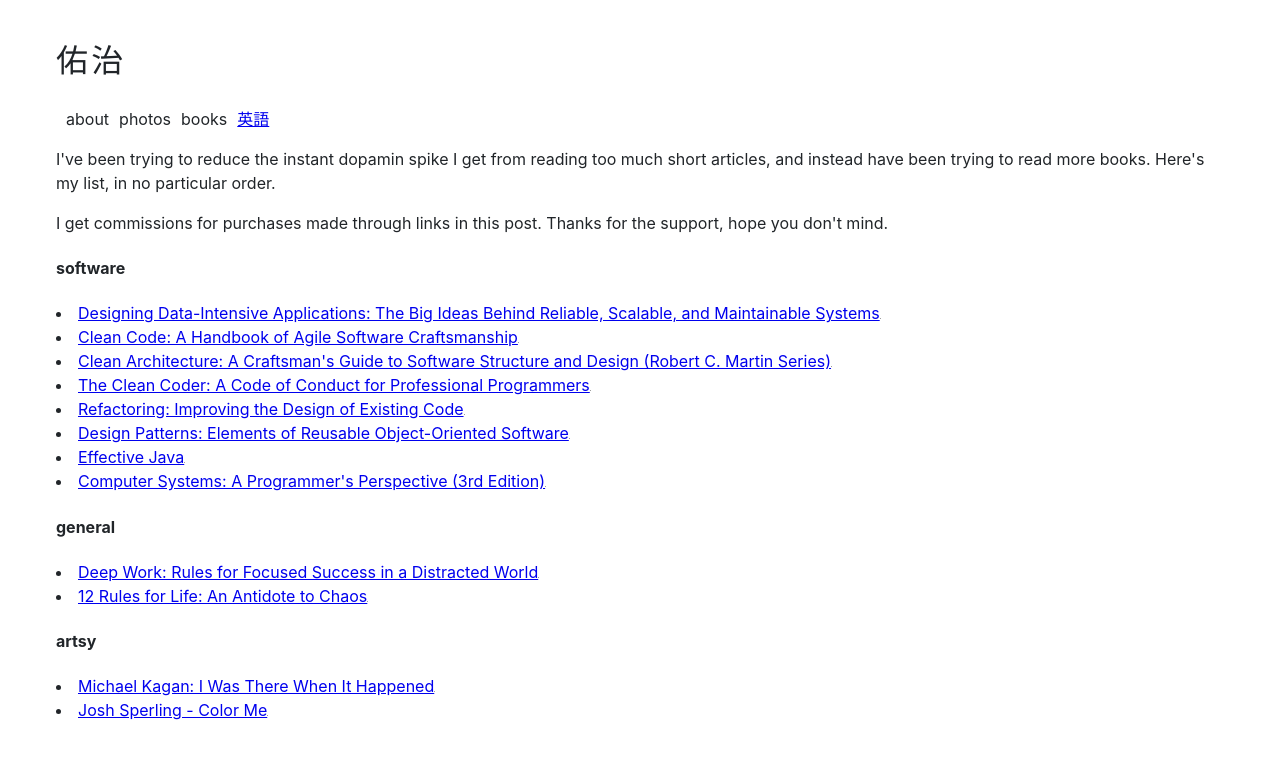
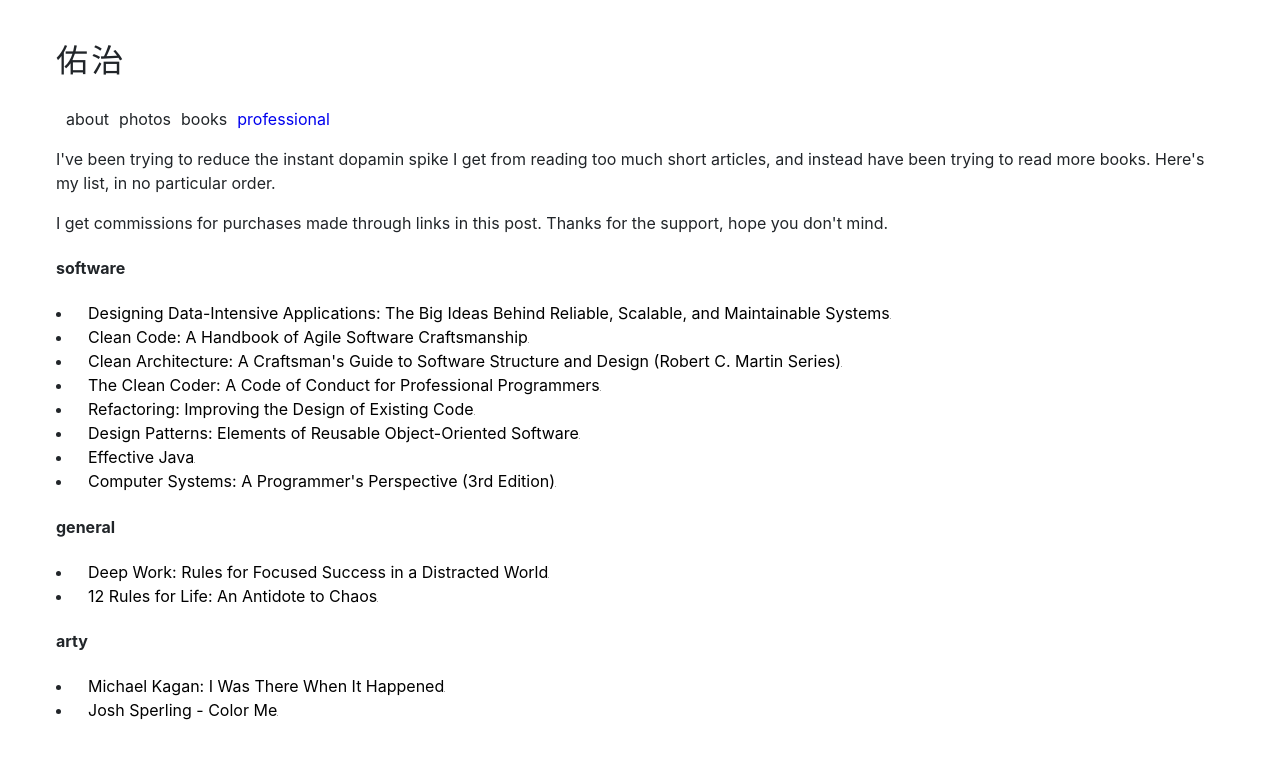
Before and after one commit to StevenConnors/me, a Next.js app: page /books in a window 1280 px wide. Shown: the top 758 px of the page. Built offline with nearby package versions, Linux system fonts and the light colour scheme; grey boxes are pictures that could not be loaded.

Commit message:
tweak some styles

```diff
--- a/components/header.js
+++ b/components/header.js
@@ -10,7 +10,7 @@ export default function Header() {
       </Head>
 
       <Link href="/">
-        <h1>佑治</h1>
+        <h1 className={styles.titleText}>佑治</h1>
       </Link>
 
       <Link href="/about">
@@ -26,7 +26,7 @@ export default function Header() {
       </Link>
 
       <a className={styles.link} href="https://www.linkedin.com/in/steven-connors/">
-        <span>英語</span>
+        <span>professional</span>
       </a>
     </>
   )
--- a/components/header.module.css
+++ b/components/header.module.css
@@ -1,3 +1,18 @@
 .link {
   margin-left: 10px;
+  cursor: pointer;
+  text-decoration: none;
 }
+.link:visited {
+  color: black;
+}
+.link:hover {
+  color: #009900;
+}
+
+.titleText {
+  cursor:pointer;
+}
+.titleText:hover {
+  color: #009900;
+}
--- a/pages/about.js
+++ b/pages/about.js
@@ -1,5 +1,3 @@
-import Head from 'next/head'
-import Link from 'next/link'
 import Header from '../components/header'
 
 export default function About() {
@@ -7,6 +5,9 @@ export default function About() {
     <>
       <Header />
 
+      <br></br>
+      <br></br>
+
       <div>
         The name 佑治 means "heal the person to your right". Whoever you may be, I hope I can be that person for you.
       </div>
--- a/pages/books.js
+++ b/pages/books.js
@@ -1,12 +1,5 @@
 import Header from '../components/header'
-
-const amazonLinkStyle = {
-  border: "none !important",
-  margin: "0px !important",
-  selection: "none",
-  color:"inherit",
-  textDecoration: "none",
-}
+import styles from '../styles/utils.module.css'
 
 export default function About() {
   return (
@@ -21,52 +14,50 @@ export default function About() {
       <div>
         <h4> software </h4>
         <li>
-          <a target="_blank" style={{ amazonLinkStyle }} href="https://www.amazon.com/gp/product/1449373321/ref=as_li_tl?ie=UTF8&camp=1789&creative=9325&creativeASIN=1449373321&linkCode=as2&tag=yujitanaka-20&linkId=a963972a2c7d43baaf829db0005bad6f">Designing Data-Intensive Applications: The Big Ideas Behind Reliable, Scalable, and Maintainable Systems</a><img src="//ir-na.amazon-adsystem.com/e/ir?t=yujitanaka-20&l=am2&o=1&a=1449373321" width="1" height="1" border="0" alt="" />
+          <a target="_blank" className={styles.amazonLink} href="https://www.amazon.com/gp/product/1449373321/ref=as_li_tl?ie=UTF8&camp=1789&creative=9325&creativeASIN=1449373321&linkCode=as2&tag=yujitanaka-20&linkId=a963972a2c7d43baaf829db0005bad6f">Designing Data-Intensive Applications: The Big Ideas Behind Reliable, Scalable, and Maintainable Systems</a><img src="//ir-na.amazon-adsystem.com/e/ir?t=yujitanaka-20&l=am2&o=1&a=1449373321" width="1" height="1" border="0" alt="" />
         </li>
         <li>
-          <a target="_blank" style={{ amazonLinkStyle }} href="https://www.amazon.com/gp/product/0132350882/ref=as_li_tl?ie=UTF8&camp=1789&creative=9325&creativeASIN=0132350882&linkCode=as2&tag=yujitanaka-20&linkId=14e6112fc2e73952a8d9459ff6e0b904">Clean Code: A Handbook of Agile Software Craftsmanship</a><img src="//ir-na.amazon-adsystem.com/e/ir?t=yujitanaka-20&l=am2&o=1&a=0132350882" width="1" height="1" border="0" alt="" />
+          <a target="_blank" className={styles.amazonLink} href="https://www.amazon.com/gp/product/0132350882/ref=as_li_tl?ie=UTF8&camp=1789&creative=9325&creativeASIN=0132350882&linkCode=as2&tag=yujitanaka-20&linkId=14e6112fc2e73952a8d9459ff6e0b904">Clean Code: A Handbook of Agile Software Craftsmanship</a><img src="//ir-na.amazon-adsystem.com/e/ir?t=yujitanaka-20&l=am2&o=1&a=0132350882" width="1" height="1" border="0" alt="" />
         </li>
         <li>
-          <a target="_blank" style={{ amazonLinkStyle }} href="https://www.amazon.com/gp/product/0134494164/ref=as_li_tl?ie=UTF8&camp=1789&creative=9325&creativeASIN=0134494164&linkCode=as2&tag=yujitanaka-20&linkId=5b42b5f5dca2a1f302f9941e1baa7a2a">Clean Architecture: A Craftsman's Guide to Software Structure and Design (Robert C. Martin Series)</a><img src="//ir-na.amazon-adsystem.com/e/ir?t=yujitanaka-20&l=am2&o=1&a=0134494164" width="1" height="1" border="0" alt="" />
+          <a target="_blank" className={styles.amazonLink} href="https://www.amazon.com/gp/product/0134494164/ref=as_li_tl?ie=UTF8&camp=1789&creative=9325&creativeASIN=0134494164&linkCode=as2&tag=yujitanaka-20&linkId=5b42b5f5dca2a1f302f9941e1baa7a2a">Clean Architecture: A Craftsman's Guide to Software Structure and Design (Robert C. Martin Series)</a><img src="//ir-na.amazon-adsystem.com/e/ir?t=yujitanaka-20&l=am2&o=1&a=0134494164" width="1" height="1" border="0" alt="" />
         </li>
         <li>
-          <a target="_blank" style={{ amazonLinkStyle }} href="https://www.amazon.com/gp/product/0137081073/ref=as_li_tl?ie=UTF8&camp=1789&creative=9325&creativeASIN=0137081073&linkCode=as2&tag=yujitanaka-20&linkId=0cb9cf3aef9ab4ff39336002431ead84">The Clean Coder: A Code of Conduct for Professional Programmers</a><img src="//ir-na.amazon-adsystem.com/e/ir?t=yujitanaka-20&l=am2&o=1&a=0137081073" width="1" height="1" border="0" alt="" />
+          <a target="_blank" className={styles.amazonLink} href="https://www.amazon.com/gp/product/0137081073/ref=as_li_tl?ie=UTF8&camp=1789&creative=9325&creativeASIN=0137081073&linkCode=as2&tag=yujitanaka-20&linkId=0cb9cf3aef9ab4ff39336002431ead84">The Clean Coder: A Code of Conduct for Professional Programmers</a><img src="//ir-na.amazon-adsystem.com/e/ir?t=yujitanaka-20&l=am2&o=1&a=0137081073" width="1" height="1" border="0" alt="" />
         </li>
         <li>
-          <a target="_blank" style={{ amazonLinkStyle }} href="https://www.amazon.com/gp/product/0201485672/ref=as_li_tl?ie=UTF8&camp=1789&creative=9325&creativeASIN=0201485672&linkCode=as2&tag=yujitanaka-20&linkId=74e8207e029fce2deeb56b75b6dbadac">Refactoring: Improving the Design of Existing Code</a><img src="//ir-na.amazon-adsystem.com/e/ir?t=yujitanaka-20&l=am2&o=1&a=0201485672" width="1" height="1" border="0" alt="" />
+          <a target="_blank" className={styles.amazonLink} href="https://www.amazon.com/gp/product/0201485672/ref=as_li_tl?ie=UTF8&camp=1789&creative=9325&creativeASIN=0201485672&linkCode=as2&tag=yujitanaka-20&linkId=74e8207e029fce2deeb56b75b6dbadac">Refactoring: Improving the Design of Existing Code</a><img src="//ir-na.amazon-adsystem.com/e/ir?t=yujitanaka-20&l=am2&o=1&a=0201485672" width="1" height="1" border="0" alt="" />
         </li>
         <li>
-          <a target="_blank" style={{ amazonLinkStyle }} href="https://www.amazon.com/gp/product/0201633612/ref=as_li_tl?ie=UTF8&camp=1789&creative=9325&creativeASIN=0201633612&linkCode=as2&tag=yujitanaka-20&linkId=328a6d6c4817c2d564e0188b73e40b8b">Design Patterns: Elements of Reusable Object-Oriented Software</a><img src="//ir-na.amazon-adsystem.com/e/ir?t=yujitanaka-20&l=am2&o=1&a=0201633612" width="1" height="1" border="0" alt="" />
+          <a target="_blank" className={styles.amazonLink} href="https://www.amazon.com/gp/product/0201633612/ref=as_li_tl?ie=UTF8&camp=1789&creative=9325&creativeASIN=0201633612&linkCode=as2&tag=yujitanaka-20&linkId=328a6d6c4817c2d564e0188b73e40b8b">Design Patterns: Elements of Reusable Object-Oriented Software</a><img src="//ir-na.amazon-adsystem.com/e/ir?t=yujitanaka-20&l=am2&o=1&a=0201633612" width="1" height="1" border="0" alt="" />
         </li>
         <li>
-          <a target="_blank" style={{ amazonLinkStyle }} href="https://www.amazon.com/gp/product/0134685997/ref=as_li_tl?ie=UTF8&camp=1789&creative=9325&creativeASIN=0134685997&linkCode=as2&tag=yujitanaka-20&linkId=8037a6c1daebfd42988476ec2a6c5558">Effective Java</a><img src="//ir-na.amazon-adsystem.com/e/ir?t=yujitanaka-20&l=am2&o=1&a=0134685997" width="1" height="1" border="0" alt="" />
+          <a target="_blank" className={styles.amazonLink} href="https://www.amazon.com/gp/product/0134685997/ref=as_li_tl?ie=UTF8&camp=1789&creative=9325&creativeASIN=0134685997&linkCode=as2&tag=yujitanaka-20&linkId=8037a6c1daebfd42988476ec2a6c5558">Effective Java</a><img src="//ir-na.amazon-adsystem.com/e/ir?t=yujitanaka-20&l=am2&o=1&a=0134685997" width="1" height="1" border="0" alt="" />
         </li>
         <li>
-          <a target="_blank" style={{ amazonLinkStyle }} href="https://www.amazon.com/gp/product/013409266X/ref=as_li_tl?ie=UTF8&camp=1789&creative=9325&creativeASIN=013409266X&linkCode=as2&tag=yujitanaka-20&linkId=c6062963540be7bc0994bae422e7c648">Computer Systems: A Programmer's Perspective (3rd Edition)</a><img src="//ir-na.amazon-adsystem.com/e/ir?t=yujitanaka-20&l=am2&o=1&a=013409266X" width="1" height="1" border="0" alt=""/>
+          <a target="_blank" className={styles.amazonLink} href="https://www.amazon.com/gp/product/013409266X/ref=as_li_tl?ie=UTF8&camp=1789&creative=9325&creativeASIN=013409266X&linkCode=as2&tag=yujitanaka-20&linkId=c6062963540be7bc0994bae422e7c648">Computer Systems: A Programmer's Perspective (3rd Edition)</a><img src="//ir-na.amazon-adsystem.com/e/ir?t=yujitanaka-20&l=am2&o=1&a=013409266X" width="1" height="1" border="0" alt=""/>
         </li>
       </div>
 
       <div>
         <h4> general </h4>
         <li>
-        <a target="_blank" style={{ amazonLinkStyle }} href="https://www.amazon.com/gp/product/1455586692/ref=as_li_tl?ie=UTF8&camp=1789&creative=9325&creativeASIN=1455586692&linkCode=as2&tag=yujitanaka-20&linkId=9381d859f584649d8beacf6075bf53df">Deep Work: Rules for Focused Success in a Distracted World</a><img src="//ir-na.amazon-adsystem.com/e/ir?t=yujitanaka-20&l=am2&o=1&a=1455586692" width="1" height="1" border="0" alt="" />
+        <a target="_blank" className={styles.amazonLink} href="https://www.amazon.com/gp/product/1455586692/ref=as_li_tl?ie=UTF8&camp=1789&creative=9325&creativeASIN=1455586692&linkCode=as2&tag=yujitanaka-20&linkId=9381d859f584649d8beacf6075bf53df">Deep Work: Rules for Focused Success in a Distracted World</a><img src="//ir-na.amazon-adsystem.com/e/ir?t=yujitanaka-20&l=am2&o=1&a=1455586692" width="1" height="1" border="0" alt="" />
         </li>
         <li>
-        <a target="_blank" style={{ amazonLinkStyle }}href="https://www.amazon.com/gp/product/0345816021/ref=as_li_tl?ie=UTF8&camp=1789&creative=9325&creativeASIN=0345816021&linkCode=as2&tag=yujitanaka-20&linkId=ac8e06b78c1d6c335b341d94cc321de3">12 Rules for Life: An Antidote to Chaos</a><img src="//ir-na.amazon-adsystem.com/e/ir?t=yujitanaka-20&l=am2&o=1&a=0345816021" width="1" height="1" border="0" alt=""/>
+        <a target="_blank" className={styles.amazonLink}href="https://www.amazon.com/gp/product/0345816021/ref=as_li_tl?ie=UTF8&camp=1789&creative=9325&creativeASIN=0345816021&linkCode=as2&tag=yujitanaka-20&linkId=ac8e06b78c1d6c335b341d94cc321de3">12 Rules for Life: An Antidote to Chaos</a><img src="//ir-na.amazon-adsystem.com/e/ir?t=yujitanaka-20&l=am2&o=1&a=0345816021" width="1" height="1" border="0" alt=""/>
         </li>
 
       </div>
 
-
-
       {/* Art books */}
       <div>
-        <h4> artsy </h4>
+        <h4> arty </h4>
         <li>
-          <a target="_blank" style={{ amazonLinkStyle }} href="https://www.amazon.com/gp/product/B07XYMTJ7R/ref=as_li_tl?ie=UTF8&camp=1789&creative=9325&creativeASIN=B07XYMTJ7R&linkCode=undefined&tag=yujitanaka-20&linkId=58af20654661af2b745f10e95f356f98">Michael Kagan: I Was There When It Happened</a><img src="//ir-na.amazon-adsystem.com/e/ir?t=yujitanaka-20&l=am2&o=1&a=B07XYMTJ7R" width="1" height="1" border="0" alt="" />
+          <a target="_blank" className={styles.amazonLink} href="https://www.amazon.com/gp/product/B07XYMTJ7R/ref=as_li_tl?ie=UTF8&camp=1789&creative=9325&creativeASIN=B07XYMTJ7R&linkCode=undefined&tag=yujitanaka-20&linkId=58af20654661af2b745f10e95f356f98">Michael Kagan: I Was There When It Happened</a><img src="//ir-na.amazon-adsystem.com/e/ir?t=yujitanaka-20&l=am2&o=1&a=B07XYMTJ7R" width="1" height="1" border="0" alt="" />
         </li>
         <li>
-          <a target="_blank" style={{ amazonLinkStyle }} href="https://www.amazon.com/gp/product/2377390196/ref=as_li_tl?ie=UTF8&camp=1789&creative=9325&creativeASIN=2377390196&linkCode=as2&tag=yujitanaka-20&linkId=817e04758c780476569620a3accd5d4f">Josh Sperling - Color Me</a><img src="//ir-na.amazon-adsystem.com/e/ir?t=yujitanaka-20&l=am2&o=1&a=2377390196" width="1" height="1" border="0" alt="" />
+          <a target="_blank" className={styles.amazonLink} href="https://www.amazon.com/gp/product/2377390196/ref=as_li_tl?ie=UTF8&camp=1789&creative=9325&creativeASIN=2377390196&linkCode=as2&tag=yujitanaka-20&linkId=817e04758c780476569620a3accd5d4f">Josh Sperling - Color Me</a><img src="//ir-na.amazon-adsystem.com/e/ir?t=yujitanaka-20&l=am2&o=1&a=2377390196" width="1" height="1" border="0" alt="" />
         </li>
       </div>
     </>
--- a/pages/index.js
+++ b/pages/index.js
@@ -16,7 +16,6 @@ export default function Home({ imgNameToThumbNail }) {
       <Header />
 
       <br></br>
-      Welcome, here's some photos I like.
 
       <ImageGallery imgNameToThumbNail={imgNameToThumbNail} />
     </>
--- /dev/null
+++ b/styles/utils.module.css
@@ -0,0 +1,12 @@
+.amazonLink {
+  margin-left: 10px;
+  color: black;
+  cursor: pointer;
+  text-decoration: none;
+}
+.amazonLink:visited {
+  color: black;
+}
+.amazonLink:hover {
+  color: #009900;
+}
```
